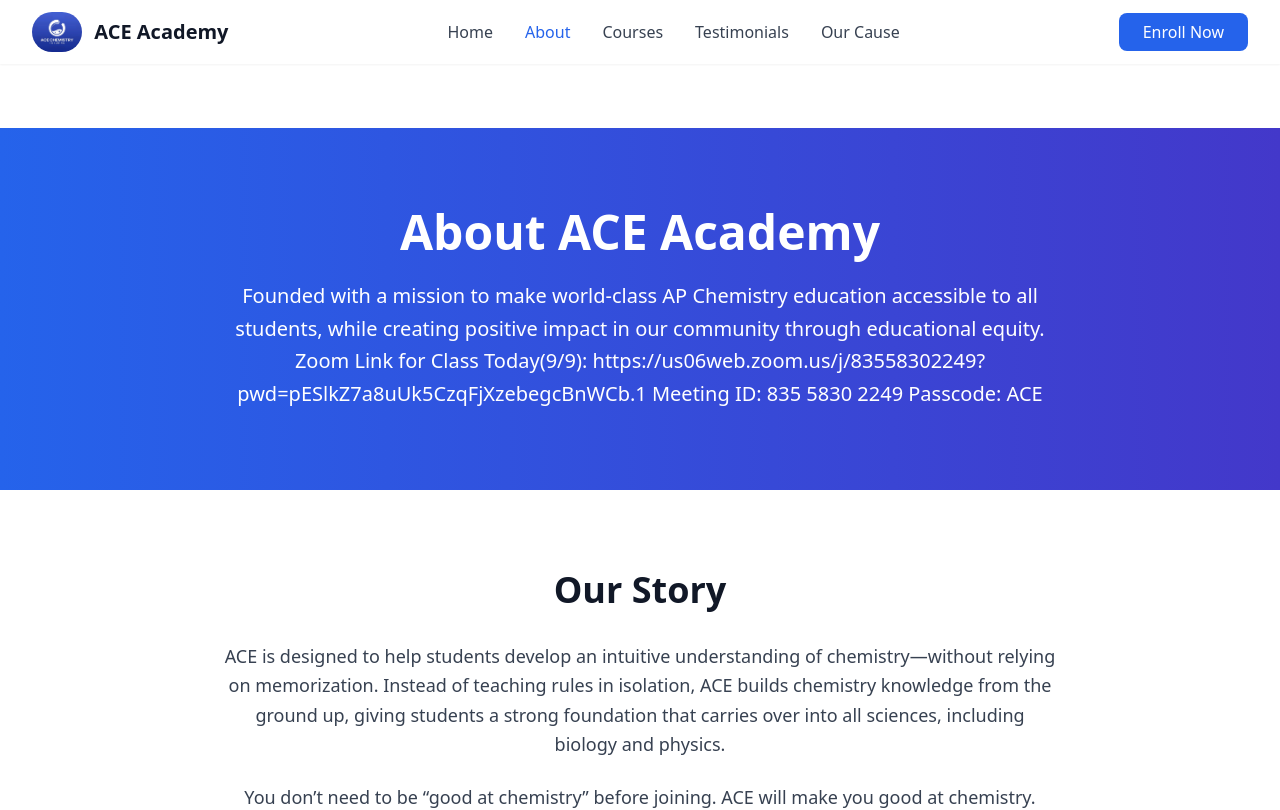
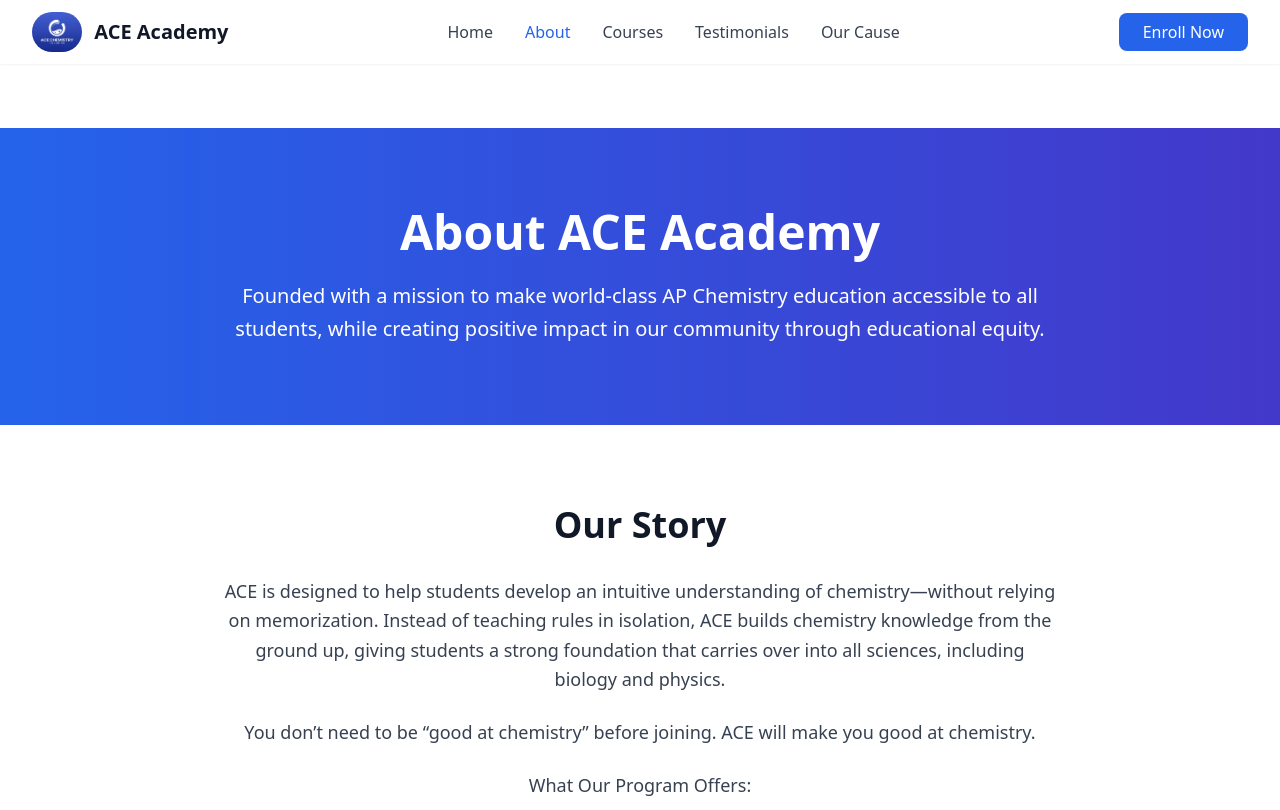
Before and after one commit to PaulLei/ace, a React (Vite) app: page /about in a window 1280 px wide. Shown: the top 810 px of the page. Built offline with nearby package versions, Linux system fonts and the light colour scheme.

Commit message:
Update About.tsx

```diff
--- a/src/pages/About.tsx
+++ b/src/pages/About.tsx
@@ -43,9 +43,6 @@ const About = () => {
           <p className="text-xl leading-relaxed">
             Founded with a mission to make world-class AP Chemistry education accessible to all students,
             while creating positive impact in our community through educational equity.
-						Zoom Link for Class Today(9/9): https://us06web.zoom.us/j/83558302249?pwd=pESlkZ7a8uUk5CzqFjXzebegcBnWCb.1
-						Meeting ID: 835 5830 2249
-						Passcode: ACE
 
           </p>
         </div>
```
